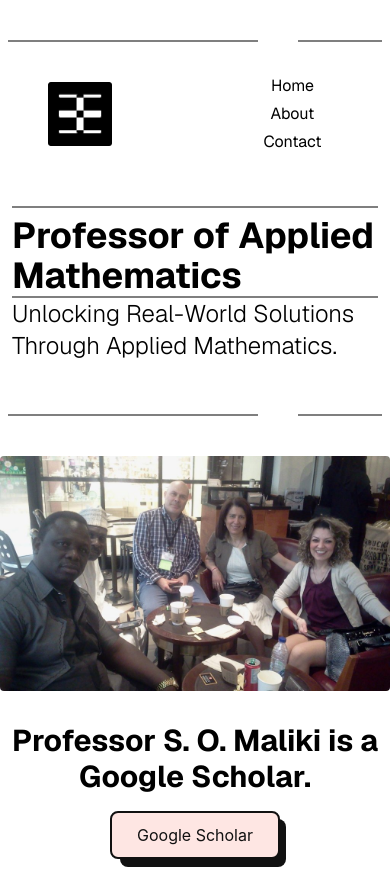
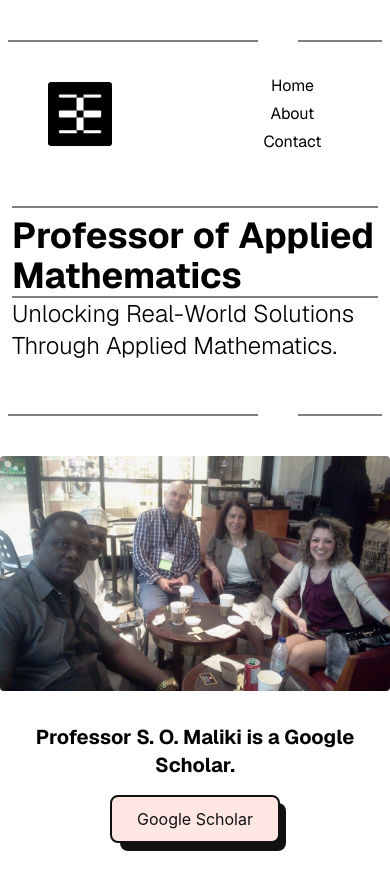
Before and after one commit to TimiMaliki/ProfSoMaliki, a Next.js app: page / in a window 390 px wide. Built offline with nearby package versions, Linux system fonts and the light colour scheme.

Commit message:
added :Google Scholar page texts

```diff
--- a/app/Pages/GoogleScholar.tsx
+++ b/app/Pages/GoogleScholar.tsx
@@ -23,7 +23,7 @@
 
             {/* text */}
             <div className='mt-8'>
-             <h2 className='text-3xl font-bold text-center'>
+                <h2 className='text-xl md:text-3xl font-bold text-center'>
                     Professor S. O. Maliki is a Google Scholar.
                 </h2>
                 <div className="w-full flex items-center justify-center mt-4 mb-8">
```
Lines whose indentation alone changed are shown as unchanged.
